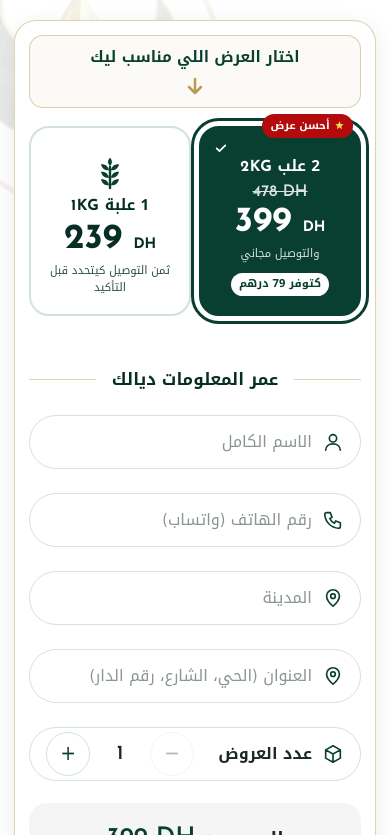
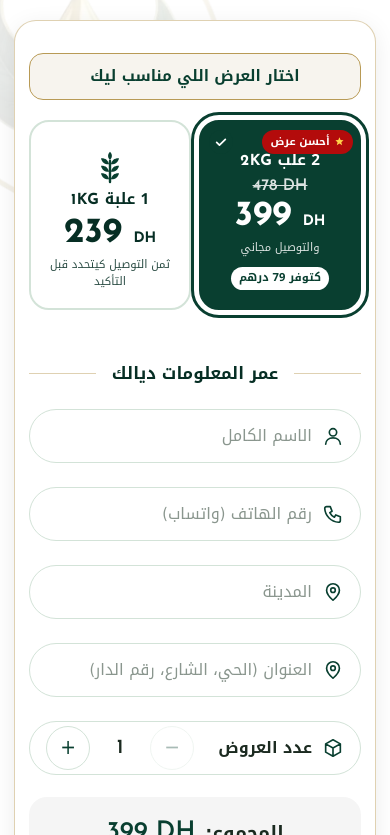
Before and after one commit to mohamedtolbadev-dot/fath-ellah, a website: page public/index.html in a window 390 px wide. Shown: the part 6285-7120 px from the top of the page. Drawn offline with Linux system fonts and the light colour scheme.

Commit message:
fix: order card mobile layout - seal inside card, hint styling

```diff
--- a/public/css/style.css
+++ b/public/css/style.css
@@ -1,5 +1,5 @@
 /* FATHIUM - custom styles (loaded after css/tailwind.css) */
-:root{--brand:#DDBE6F;--deep:#2A5A3A;--surface:#224D31;--green:#093F30;--ink:#EAF1EC;--mute:#B9CBC0;--line:#4A7F5E;--gold:#B89A55;--leaf:#58B368}
+:root{--brand:#DDBE6F;--deep:#2A5A3A;--surface:#224D31;--green:#093F30;--ink:#EAF1EC;--mute:#B9CBC0;--line:#4A7F5E;--gold:#B89A55;--leaf:#58B368;--g:#093F30;--gd:#062E24;--mint:#fff;--ink2:#1b2a20;--soft:#4a5d50;--ln:#d3e3d8;--au:#B89A55;--au2:rgba(184,154,85,.45)}
 html{scroll-behavior:smooth;scroll-padding-top:72px}
 body{font-family:'Droid Arabic Kufi','Noto Kufi Arabic',Tahoma,sans-serif;color:var(--ink);background:#fff;line-height:1.85;overflow-x:hidden}
 img{max-width:100%;height:auto}
@@ -228,8 +228,8 @@ details[open] summary{color:var(--brand)}
 .pick-price small{font-size:.9rem}
 .pick-note{font-size:.8rem;opacity:.85}
 .pick-save{margin-top:6px;background:var(--surface);color:var(--brand);border-radius:999px;padding:4px 14px;font-size:.82rem;font-weight:700}
-.seal{position:absolute;top:-14px;right:14px;background:var(--surface);color:var(--brand);border:1.5px solid var(--brand);border-radius:999px;padding:3px 14px;font-weight:700;font-size:.78rem}
-.tick{position:absolute;top:12px;left:12px;width:28px;height:28px;border-radius:50%;background:var(--surface);color:#fff;display:none;place-items:center}
+.seal{position:absolute;top:8px;right:8px;background:#b30b0b!important;color:#fff!important;border:0!important;border-radius:999px;padding:3px 10px;font-weight:700;font-size:.75rem;z-index:2}
+.tick{position:absolute;top:8px;left:8px;width:26px;height:26px;border-radius:50%;background:var(--surface);color:#fff;display:none;place-items:center}
 .tick .ico{width:16px;height:16px}
 .pick:has(input:checked){outline:3px solid var(--brand);outline-offset:9px}
 .pick:has(input:checked) .tick{display:grid}
@@ -336,8 +336,8 @@ details[open] summary{color:var(--g)!important}
 /* order */
 #order{background:var(--mint)!important}
 .order-card{background:#fff;border-radius:28px;padding:clamp(18px,4vw,36px);box-shadow:0 10px 30px rgba(9,63,48,.12);overflow:visible}
-.offer-choice{overflow:visible}
-.offer-choice-hint{display:flex;flex-direction:column;align-items:center;justify-content:center;gap:4px;margin:0 0 18px;padding:9px 14px;border:1px solid var(--au2);border-radius:14px;background:#fbfaf6;color:var(--g);font-size:clamp(.95rem,3.8vw,1.1rem);font-weight:700;line-height:1.6;text-align:center}
+.offer-choice{overflow:visible;padding-top:18px}
+.offer-choice-hint{display:block;text-align:center;margin:0 0 20px;padding:10px 16px;border:1.5px solid var(--au)!important;border-radius:14px;background:#f7f4ee!important;color:var(--g)!important;font-size:clamp(.95rem,3.8vw,1.1rem);font-weight:700;line-height:1.6}
 .offer-choice-hint svg{width:24px;height:24px;flex:none;color:var(--au)}
 .pick.single{background:#fff!important;color:var(--gd)!important;border:2px solid var(--ln)!important;box-shadow:none!important;outline:none}
 .pick.bundle{background:var(--g)!important;color:#fff!important;border:2px solid var(--g)!important;box-shadow:none!important;outline:none}
--- a/public/index.html
+++ b/public/index.html
@@ -175,7 +175,7 @@
 
   <form id="f" novalidate class="order-card">
    <div class="offer-choice">
-    <p id="offer-choice-hint" class="offer-choice-hint"><span>اختار العرض اللي مناسب ليك</span><svg width="24" height="24" viewBox="0 0 24 24" aria-hidden="true"><path d="M12 5v14m-6-6 6 6 6-6" fill="none" stroke="currentColor" stroke-width="2.5" stroke-linecap="round" stroke-linejoin="round"/></svg></p>
+    <p id="offer-choice-hint" class="offer-choice-hint"><span>اختار العرض اللي مناسب ليك</span></p>
     <div class="grid grid-cols-2 gap-3 md:gap-8" role="radiogroup" aria-label="اختار العرض" aria-describedby="offer-choice-hint" style="overflow:visible">
      <label class="pick bundle form-offer" data-recommended="true">
       <input type="radio" name="offerF" value="bundle" checked>
```
